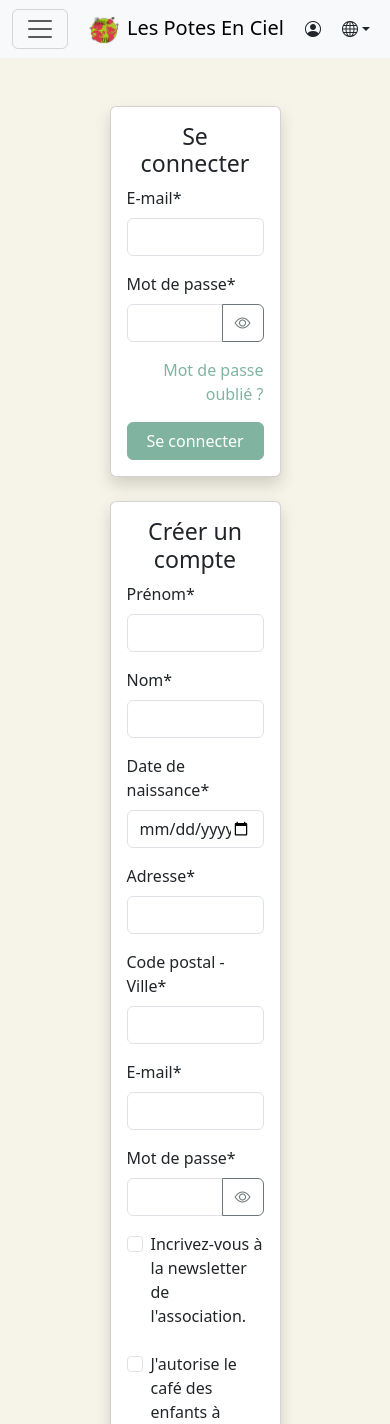
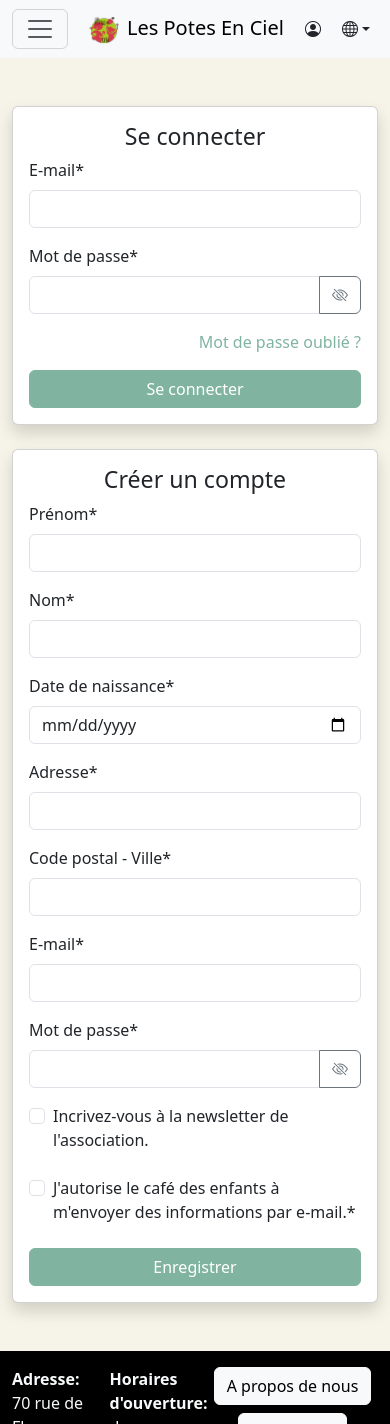
Before and after one commit to amandinekemp/Les_Potes_En_Ciel, a Next.js app in the folder front/: page /login in a window 390 px wide. Shown: the top 1424 px of the page. Built offline with nearby package versions, Linux system fonts and the light colour scheme.

Commit message:
Fix password eye

```diff
--- a/front/app/(routes)/(login)/change_password/page.tsx
+++ b/front/app/(routes)/(login)/change_password/page.tsx
@@ -11,7 +11,7 @@ export default function ChangePasswordPage() {
     <>
       <div className="container">
         <div className="row justify-content-center">
-          <div className="col-6">
+          <div className="col-lg-8 col-md-10">
               <ChangePasswordFormCmpt/>
           </div>
         </div>
--- a/front/app/(routes)/(login)/login/page.tsx
+++ b/front/app/(routes)/(login)/login/page.tsx
@@ -1,5 +1,4 @@
 import { Metadata } from "next";
-import { BrowserRouter } from "react-router-dom";
 import InscriptionFormCmpt from "@/app/_components/login/InscriptionFormCmpt";
 import LoginFormCmpt from "@/app/_components/login/LoginFormCmpt";
 
@@ -13,7 +12,7 @@ export default function LoginPage() {
     <>
       <div className="container">
         <div className="row justify-content-center">
-            <div className="col-6">
+            <div className="col-lg-8 col-md-10">
               <LoginFormCmpt/>
               <InscriptionFormCmpt/>
           </div>
--- a/front/app/(routes)/(login)/lost_password/page.tsx
+++ b/front/app/(routes)/(login)/lost_password/page.tsx
@@ -11,7 +11,7 @@ export default function LostPasswordPage() {
     <>
       <div className="container">
         <div className="row justify-content-center">
-          <div className="col-6">
+          <div className="col-lg-8 col-md-10">
             <h1>Mot de passe perdu</h1>
             <LostPasswordFormCmpt/>
           </div>
--- a/front/app/_components/account/FamilyCmpt.tsx
+++ b/front/app/_components/account/FamilyCmpt.tsx
@@ -1,8 +1,7 @@
 import React from 'react';
+import { Card, CardBody } from 'react-bootstrap';
 
-import MemberCmpt from "@/app/_components/account/MemberCmpt";
 import type {Family} from '@/app/_types/Family';
-import { Card, CardBody } from 'react-bootstrap';
 
 const FamilyCmpt = ({ family }: { family: Family }) => {
   return (
--- a/front/app/_components/login/ChangePasswordFormCmpt.tsx
+++ b/front/app/_components/login/ChangePasswordFormCmpt.tsx
@@ -63,10 +63,10 @@ const ChangePasswordFormCmpt = () => {
                     onChange={(e) => setConfirmPassword(e.target.value)}
                     required
                   />
-                </div>
-                <button type="submit" className="btn btn-primary">Réinitialiser le mot de passe</button>*/}
+                </div>*/}
                 <Button variant="secondary" href='/'>Annuler</Button>
               {/*
+                <button type="submit" className="btn btn-primary">Réinitialiser le mot de passe</button>
               </form>
               {message && <p className="mt-3">{message}</p>}
             </div>
--- a/front/app/_components/login/InscriptionFormCmpt.tsx
+++ b/front/app/_components/login/InscriptionFormCmpt.tsx
@@ -1,6 +1,11 @@
+"use client";
+
+import { useState } from 'react';
 import { Button, Form, InputGroup } from "react-bootstrap";
 
 const InscriptionFormCmpt = () => {
+  const [hidden, setHidden] = useState(true);
+
   return (
     <>
     <div className="card shadow rounded">
@@ -34,9 +39,9 @@ const InscriptionFormCmpt = () => {
           <div className="mb-3">
             <Form.Label htmlFor="passwordSignup">Mot de passe*</Form.Label>
             <InputGroup>
-              <Form.Control type="password" id="passwordSignup" required></Form.Control>
-              <Button variant="outline-secondary" type="button" id="togglePasswordSignup">
-                <i className="bi bi-eye"></i>
+              <Form.Control type={hidden ? "password" : "text"} id="passwordSignup" required></Form.Control>
+              <Button type="button" variant="outline-secondary" onClick={() => setHidden((prev) => !prev)}>
+                <i className={"bi bi-eye" + (hidden ? "-slash" : "")}></i>
               </Button>
             </InputGroup>
           </div>
--- a/front/app/_components/login/LoginFormCmpt.tsx
+++ b/front/app/_components/login/LoginFormCmpt.tsx
@@ -1,9 +1,11 @@
 "use client";
 
+import { useState } from 'react';
 import { BrowserRouter, useNavigate } from 'react-router-dom';
 import { Button, Form, InputGroup } from "react-bootstrap";
 
 const LoginFormCmpt = () => {
+  const [hidden, setHidden] = useState(true);
   // const navigation = useNavigate();
 
   const handleLogin = (e: any) => {
@@ -24,9 +26,9 @@ const LoginFormCmpt = () => {
           <div className="mb-3">
             <Form.Label htmlFor="password" >Mot de passe*</Form.Label>
             <InputGroup>
-              <Form.Control type="password" id="password" required></Form.Control>
-              <Button type="button" variant="outline-secondary" id="togglePassword">
-                <i className="bi bi-eye"></i>
+              <Form.Control type={hidden ? "password" : "text"} id="password" required></Form.Control>
+              <Button type="button" variant="outline-secondary" onClick={() => setHidden((prev) => !prev)}>
+                <i className={"bi bi-eye" + (hidden ? "-slash" : "")}></i>
               </Button>
             </InputGroup>
           </div>
--- a/front/app/_components/login/LostPasswordFormCmpt.tsx
+++ b/front/app/_components/login/LostPasswordFormCmpt.tsx
@@ -36,8 +36,8 @@ const FormForgotPasswordCmpt = () => {
               />
             </Form.Group>
             <div className="mt-4 d-flex justify-content-between">
+              <Button variant="secondary" href='/login'>Annuler</Button>
               <Button variant="primary" type="submit">Envoyer</Button>
-              <Button variant="secondary" href='/login'>Annuler</Button>
             </div>
           </Form>
           {message && <p className="mt-3">{message}</p>}
```
